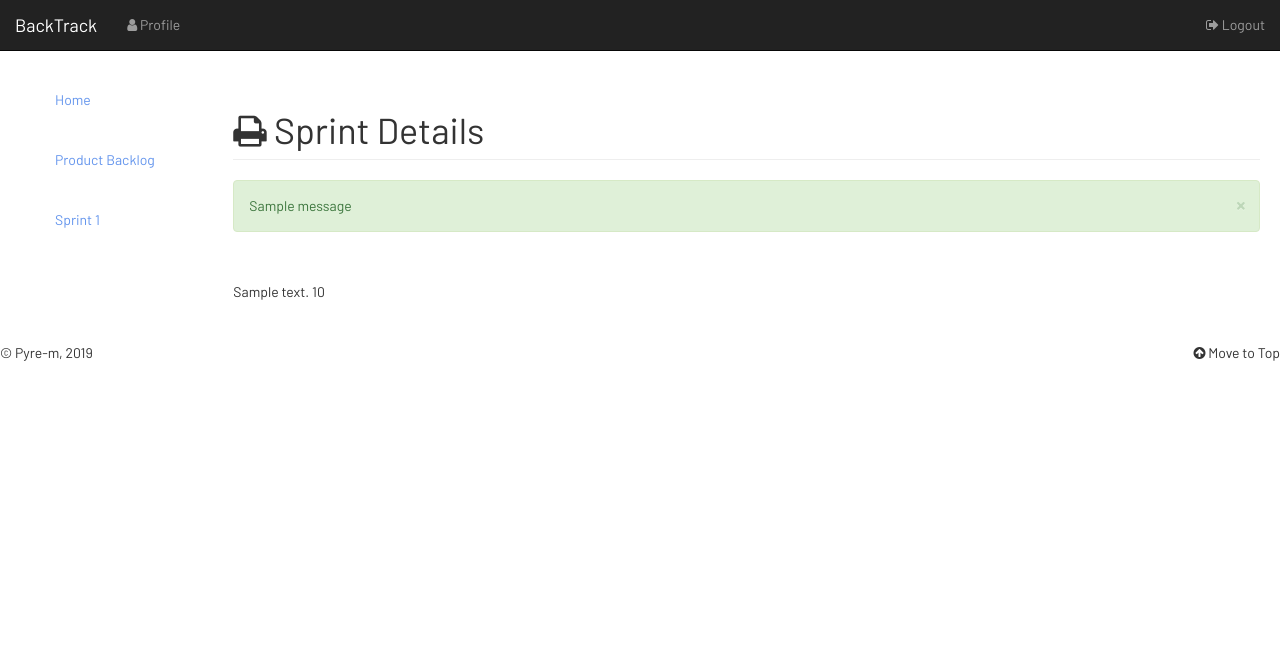
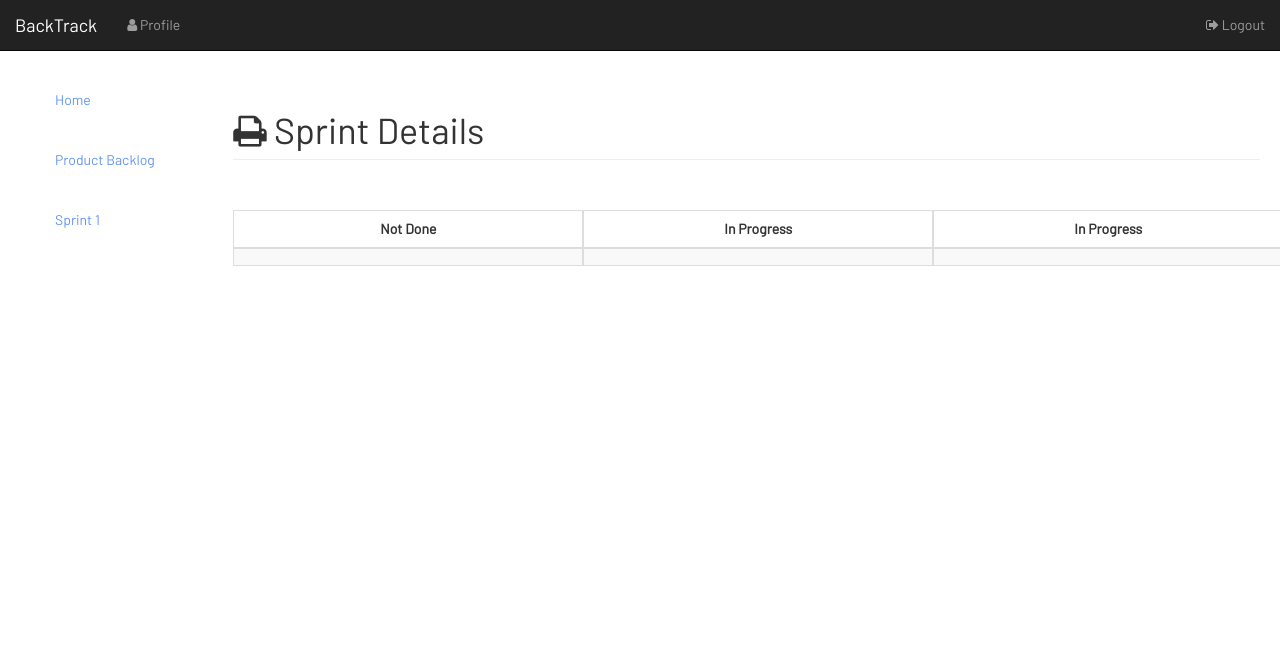
Before and after one commit to b72fdf59/BackTrack, a Django app: template backtrack/backtrack/templates/backtrack/sprintDetail.html in a window 1280 px wide. Shown: the top 650 px of the page. Before the commit the page ends 361 px from the top, so only its background shows below. Run offline with Django 3.2, Linux system fonts and the light colour scheme; a user stored in the database is signed in; tables that the repository leaves empty hold one stand-in row (values such as "Sample post"); the template is opened without the code that fills it: values that come from a table or form of the project are taken from there, most other values are stand-ins (such as "Sample title", 1, 10 or a date in 2020); one stand-in notice (Sample message) is shown; lists and menus that the app fills with data are empty; some libraries are stand-ins or nearby versions.

Commit message:
With added functionality linking PBI to Sprint detail

```diff
--- a/backtrack/backtrack/templates/backtrack/sprintDetail.html
+++ b/backtrack/backtrack/templates/backtrack/sprintDetail.html
@@ -1,20 +1,106 @@
 {% extends "backtrack/base.html" %}
 {% block content %}
 <h1 class="page-header"><i class="fa fa-print"></i> Sprint Details </h1>
-{% if messages %}
-<ul class="messages" style="padding:0;">
-    {% for message in messages %}
-    <div class="alert alert-success alert-dismissible">
-        <a href="#" class="close" data-dismiss="alert" aria-label="close">&times;</a>
-        <li{% if message.tags %} class="{{ message.tags }}" {% endif %} style="list-style:none">{{ message }}</li>
-            {% endfor %}
-    </div>
+<div class="row placeholders"></div>
+    <table>
+        <tr>
+            <th>
+                    <div style="height: 200px; overflow: auto; display: block; width: 350px; ">
 
-</ul>
-{% endif %}
-<div class="row placeholders"></div>
-{% for task in data %}
-{{ task.summary }}
-{{ task.story_points }}
-{% endfor %}
+                            <table class="table table-bordered table-striped mb-0">
+                              <thead>
+                                <tr>
+                                  <th scope="col" style="text-align: center">Not Done</th>
+                                  </tr>
+                              </thead>
+                              <tbody style="color: cornflowerblue; text-align: center">
+                                {% for PBI in data %}
+                                    <tr>
+                                        <td>
+                                            {% if PBI.status == "N" %}
+                                                {{ PBI.summary }}
+                                            {% endif %}
+                                        </td>
+                                    </tr>
+                                {% endfor %}
+                              </tbody>
+                            </table>
+                    </div>
+            </th>
+            <th>
+                    <div style="height: 200px; overflow: auto; display: block;  width: 350px;">
+
+                            <table class="table table-bordered table-striped mb-0">
+                              <thead>
+                                <tr>
+                                  <th scope="col" style="text-align: center">In Progress</th>
+                                  </tr>
+                              </thead>
+                              <tbody style="color: cornflowerblue; text-align: center">
+                                {% for PBI in data %}
+                                    <tr>
+                                        <td>
+                                            {% if PBI.status == "P" %}
+                                                {{ PBI.summary }}
+                                            {% endif %}
+                                        </td>
+                                    </tr>
+                                {% endfor %}
+                              </tbody>
+                            </table>
+                    </div>
+            </th>
+            <th>
+                    <div style="height: 200px; overflow: auto; display: block;  width: 350px;">
+
+                            <table class="table table-bordered table-striped mb-0">
+                              <thead>
+                                <tr>
+                                  <th scope="col" style="text-align: center">In Progress</th>
+                                  </tr>
+                              </thead>
+                              <tbody style="color: cornflowerblue; text-align: center">
+                                {% for PBI in data %}
+                                    <tr>
+                                        <td>
+                                            {% if PBI.status == "D" %}
+                                                {{ PBI.summary }}
+                                            {% endif %}
+                                        </td>
+                                    </tr>
+                                {% endfor %}
+                              </tbody>
+                            </table>
+                    </div>
+            </th>
+        </tr>
+    </table>
+</div>
+
+<script>
+    $.urlParam = function (name) {
+        var results = new RegExp('[\?&]' + name + '=([^&#]*)')
+            .exec(window.location.search);
+
+        return (results !== null) ? results[1] || 0 : false;
+    }
+    $(document).ready(function () {
+        if ($.urlParam('all') == '1') {
+            $(this).find('.toggle').toggleClass('active');
+
+            if ($(this).find('.btn-primary').length > 0) {
+                $(this).find('.toggle').toggleClass('btn-primary');
+            }
+        }
+        var getUrl = window.location;
+        var baseUrl = getUrl.protocol + "//" + getUrl.host + getUrl.pathname;
+        $('.btn-toggle').click(function () {
+            if ($.urlParam('all') == '0')
+                window.location.replace(baseUrl + "?all=1");
+            else
+                window.location.replace(baseUrl + "?all=0");
+        })
+
+    });
+</script>
 {% endblock content %}
```
Also changed, not shown: backtrack/backtrack/templates/backtrack/base.html (+22 -1 lines), backtrack/backtrack/views/sprintViews.py (+23 -1 lines).
